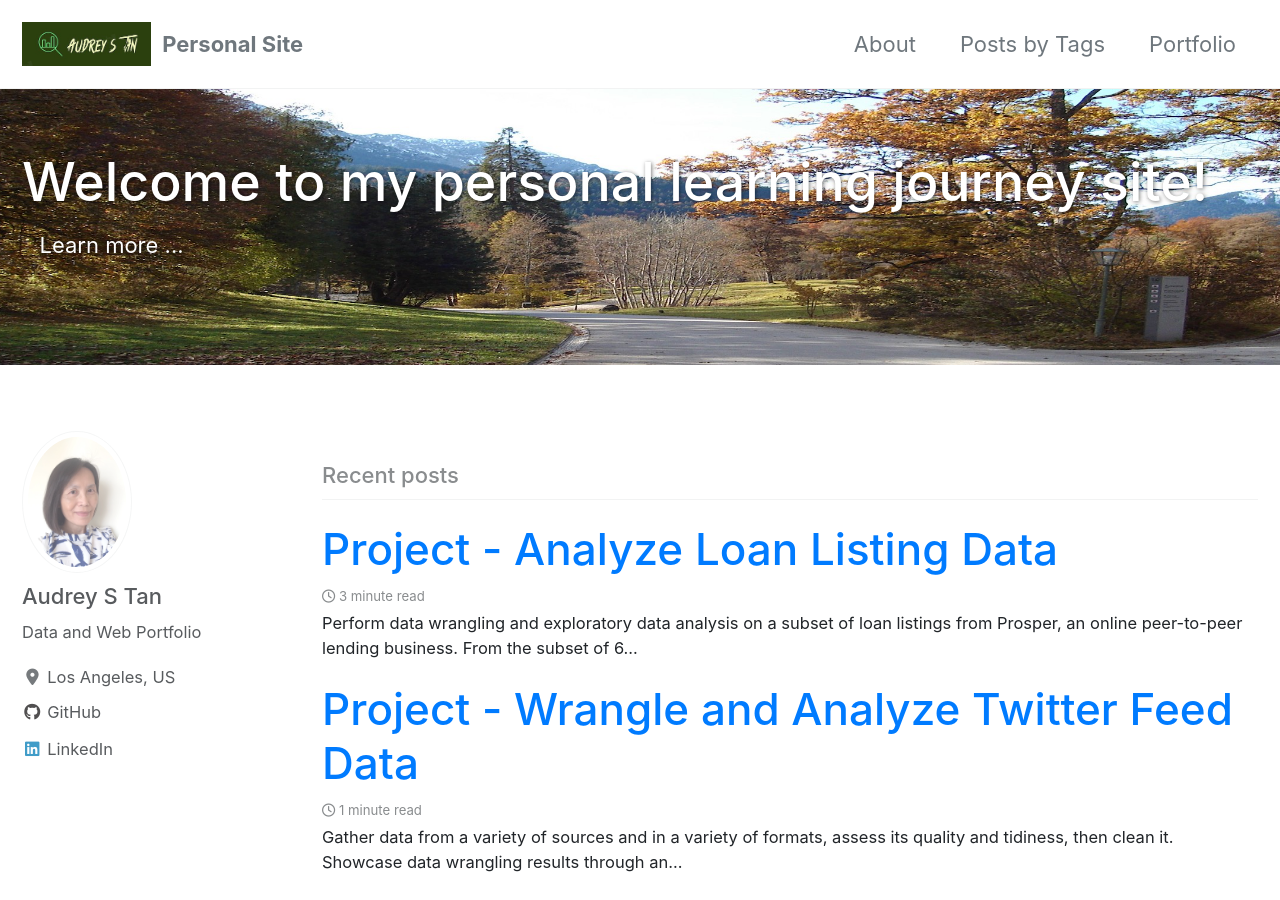
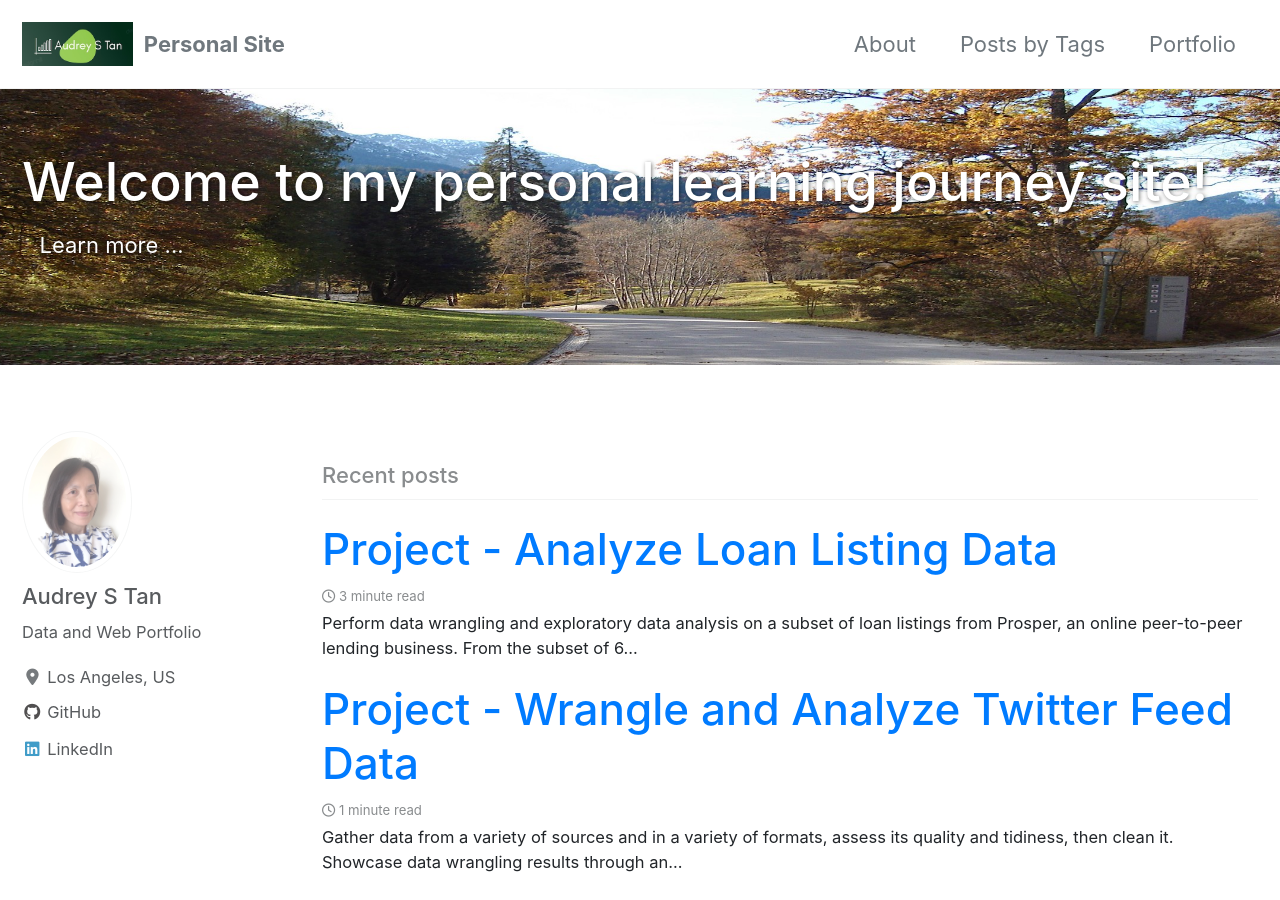
Before and after one commit to atan4583/atan4583.github.io, a Jekyll site: the page built from index.html, in a window 1280 px wide and 900 px high. Built offline with Jekyll 4.4.1, drawn with Linux system fonts in a browser that asks for light colours; cached includes are drawn as plain includes; nearby versions of some CDN libraries; the list of posts is cut into pages by our own code.

Commit message:
add logo to home page

```diff
--- a/_config.yml
+++ b/_config.yml
@@ -24,7 +24,7 @@
 baseurl                  : # the subpath of your site, e.g. "/blog"
 repository               : "atan4583/atan4583.github.io" # GitHub username/repo-name e.g. "mmistakes/minimal-mistakes"
 teaser                   : # path of fallback teaser image, e.g. "/assets/images/500x300.png"
-logo                     : "/images/logoAudreyT.jpg" # path of logo image to display in the masthead, e.g. "/assets/images/88x88.png"
+logo                     : "/images/logoAT.jpg" # path of logo image to display in the masthead, e.g. "/assets/images/88x88.png"
 masthead_title           : # overrides the website title displayed in the masthead, use " " for no title
 # breadcrumbs            : false # true, false (default)
 words_per_minute         : 200
```
Also changed, not shown: images/logoAT.jpg (added).
